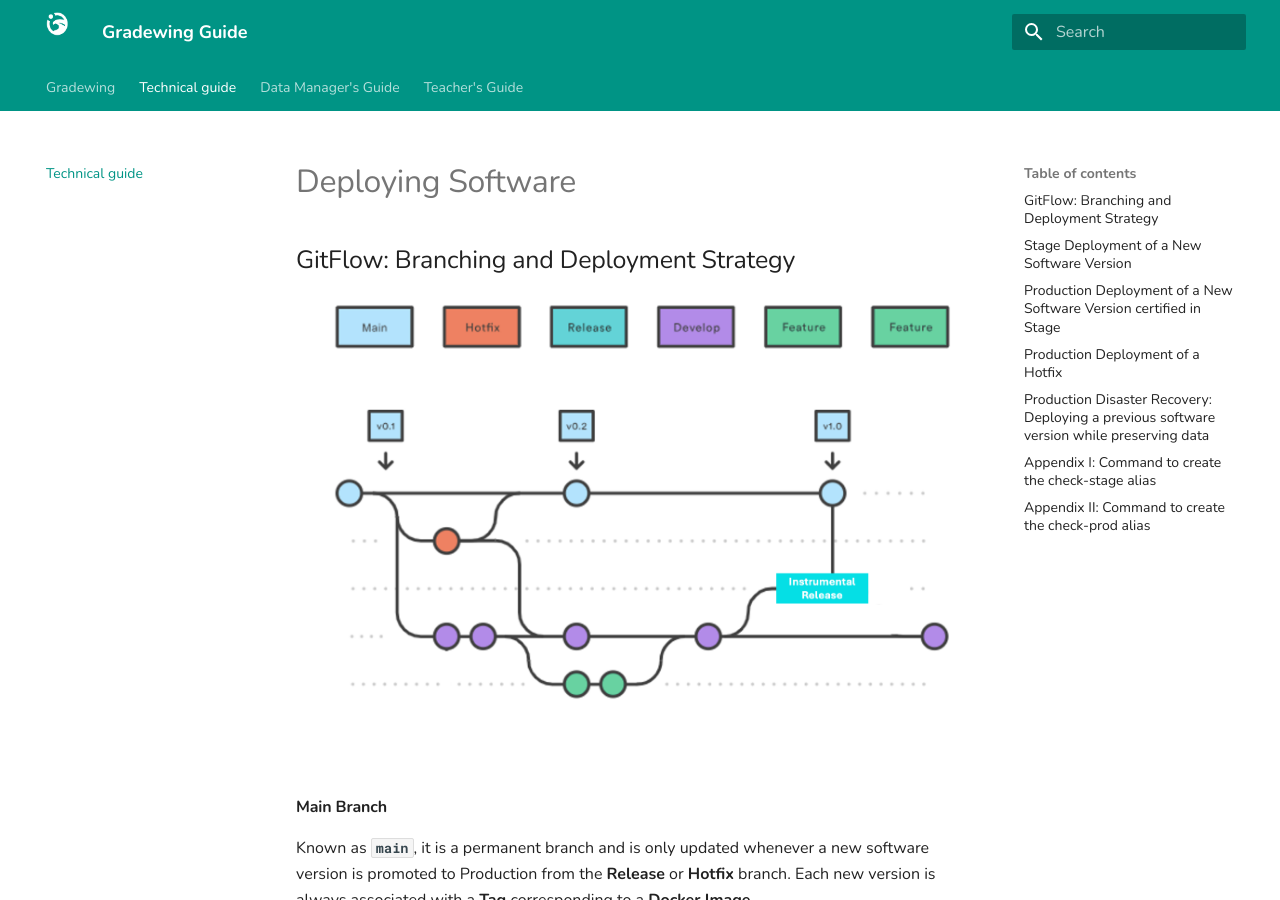
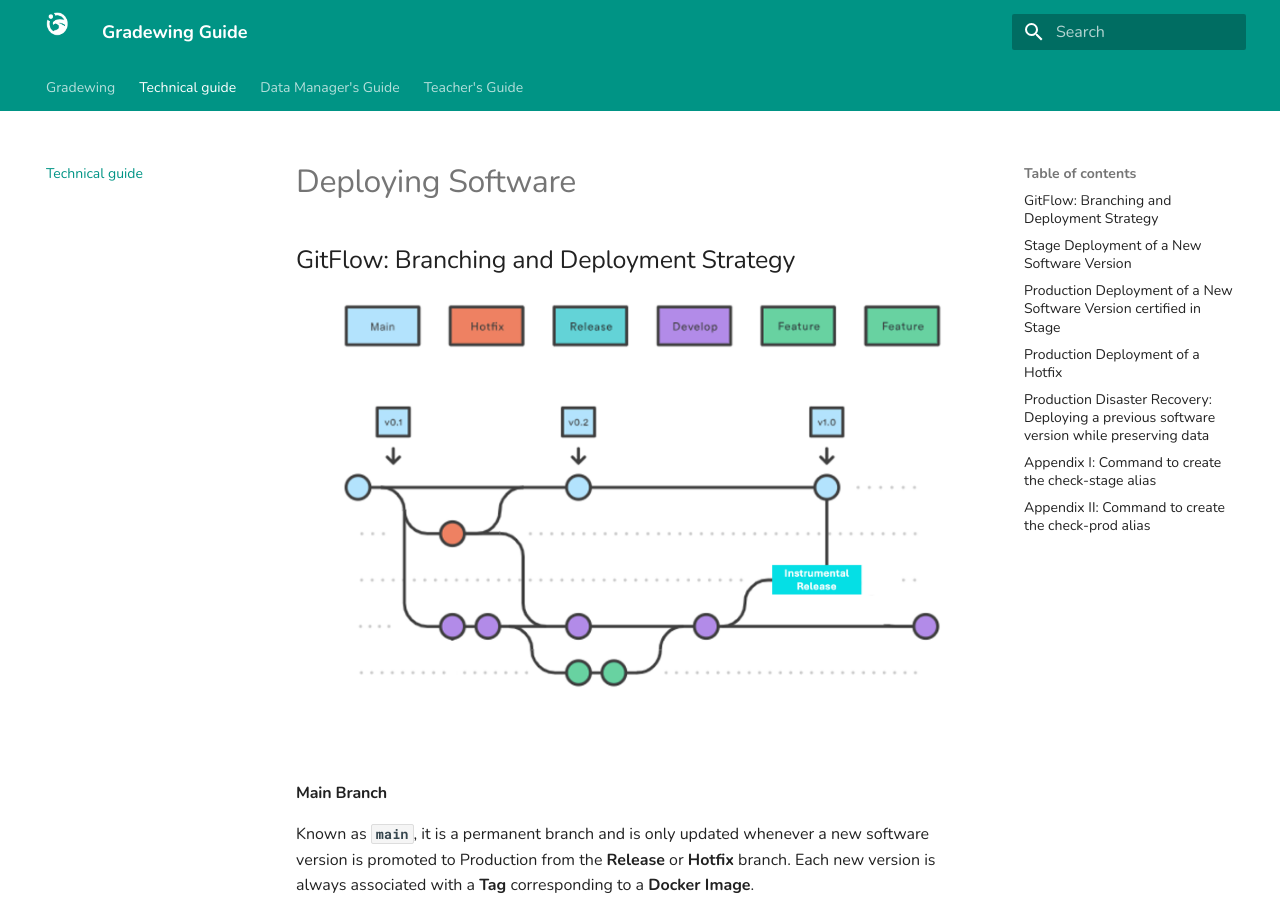
Before and after one commit to pablopenlop/gradewing_guide, an MkDocs documentation site: the page built from docs/other.md, in a window 1280 px wide and 900 px high. Built offline with MkDocs 1.6.1 and Material for MkDocs 9.7.7, drawn with Linux system fonts in a browser that asks for light colours.

Commit message:
Update other.md

```diff
--- a/docs/other.md
+++ b/docs/other.md
@@ -3,8 +3,7 @@
 ## GitFlow: Branching and Deployment Strategy
 
 
-![Image title](assets/images/GitFlow.png){ width="670" }
-
+![Image title](assets/images/GitFlow.png){ width="650" }
 
 #### **Main Branch**
 Known as **`main`**, it is a permanent branch and is only updated whenever a new software version is promoted to Production from the **Release** or **Hotfix** branch. Each new version is always associated with a **Tag** corresponding to a **Docker Image**.
```
